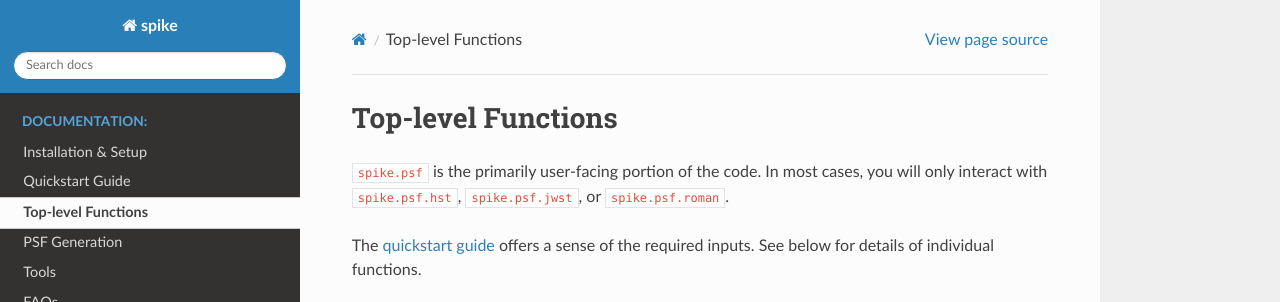
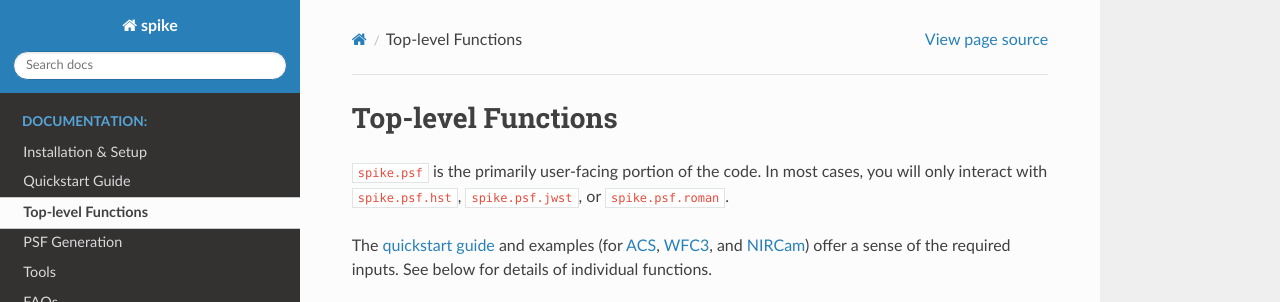
Before and after one commit to avapolzin/spike, a Sphinx documentation site: the page built from docs/psf.rst, in a window 1280 px wide, cut to the strip 0-302 px from the top of the page. Built offline with Sphinx 7.4.7 and the Read the Docs theme 3.1.0, drawn with Linux system fonts in a browser that asks for light colours; pages that are not in the unit, such as notebooks, are missing from menus.

Commit message:
actual last bit of clarification in docs - adding links to examples in top-level funcs

```diff
--- a/docs/citation.rst
+++ b/docs/citation.rst
@@ -12,7 +12,7 @@ If you use this package or the scripts in this repository in a publication, plea
 * if you use ``spike`` with Roman data: ``romancal`` (`Roman calibration pipeline developers 2024 <https://github.com/spacetelescope/romancal>`_)
 * if you use ``TinyTim`` model PSFs: ``TinyTim`` (`Krist et al. 2011 <https://ui.adsabs.harvard.edu/abs/2011SPIE.8127E..0JK/abstract>`_)
 * if you use ``TinyTim`` model PSFs with the Gillis et al. modification: ``TinyTim`` (`Krist et al. 2011 <https://ui.adsabs.harvard.edu/abs/2011SPIE.8127E..0JK/abstract>`_) + `Gillis (2019) <https://bitbucket.org/brgillis/tinytim_psfs/src/master/>`_/`Gillis et al. (2020) <https://ui.adsabs.harvard.edu/abs/2020MNRAS.496.5017G/abstract>`_
-* if you use ``STPSF`` (formerly ``WebbPSF``) model PSFs: ``STPSF`` `Perrin et al (2025) <https://github.com/spacetelescope/stpsf>`_, ``WebbPSF`` (Perrin et al. `2012 <https://ui.adsabs.harvard.edu/abs/2012SPIE.8442E..3DP/abstract>`_; `2014 <https://ui.adsabs.harvard.edu/abs/2014SPIE.9143E..3XP/abstract>`_; `2024 <https://github.com/spacetelescope/webbpsf>`_)
+* if you use ``STPSF`` (formerly ``WebbPSF``) model PSFs: ``STPSF`` `(Perrin et al. 2025) <https://github.com/spacetelescope/stpsf>`_, ``WebbPSF`` (Perrin et al. `2012 <https://ui.adsabs.harvard.edu/abs/2012SPIE.8442E..3DP/abstract>`_; `2014 <https://ui.adsabs.harvard.edu/abs/2014SPIE.9143E..3XP/abstract>`_; `2024 <https://github.com/spacetelescope/webbpsf>`_)
 * if you use ``PSFEx`` to generate empirical PSFs: ``PSFEx`` (Bertin `2011 <https://ui.adsabs.harvard.edu/abs/2011ASPC..442..435B/abstract>`_; `2013 <https://ui.adsabs.harvard.edu/abs/2013ascl.soft01001B/abstract>`_) and ``SExtractor`` (`Bertin & Arnauts 1996 <https://ui.adsabs.harvard.edu/abs/1996A%26AS..117..393B/abstract>`_)
 * if you use ePSFs: ``photutils`` (`Bradley et al. 2024 <https://zenodo.org/records/13989456>`_) and `Anderson & King (2000) <https://ui.adsabs.harvard.edu/abs/2000PASP..112.1360A/abstract>`_/`Anderson (2016) <https://ui.adsabs.harvard.edu/abs/2016wfc..rept...12A/abstract>`_
 * if you use STDPSFs: ``photutils`` (`Bradley et al. 2024 <https://zenodo.org/records/13989456>`_) and `Anderson (2016) <https://ui.adsabs.harvard.edu/abs/2016wfc..rept...12A/abstract>`_ + the relevant instrument paper -- MIRI (`Libralato et al. 2024 <https://ui.adsabs.harvard.edu/abs/2024PASP..136c4502L/abstract>`_); NIRISS (`Libralato et al. 2023 <https://ui.adsabs.harvard.edu/abs/2023ApJ...950..101L/abstract>`_)
--- a/docs/psf.rst
+++ b/docs/psf.rst
@@ -5,7 +5,7 @@ Top-level Functions
 
 ``spike.psf`` is the primarily user-facing portion of the code. In most cases, you will only interact with ``spike.psf.hst``, ``spike.psf.jwst``, or ``spike.psf.roman``.
 
-The `quickstart guide <https://spike-psf.readthedocs.io/en/latest/quickstart.html>`_ offers a sense of the required inputs. See below for details of individual functions.
+The `quickstart guide <https://spike-psf.readthedocs.io/en/latest/quickstart.html>`_ and examples (for `ACS <https://spike-psf.readthedocs.io/en/latest/acs_example.html>`_, `WFC3 <https://spike-psf.readthedocs.io/en/latest/wfc3_example.html>`_, and `NIRCam <https://spike-psf.readthedocs.io/en/latest/nircam_example.html>`_) offer a sense of the required inputs. See below for details of individual functions.
 
 .. automodule:: spike.psf
 	:imported-members:
```
Also changed, not shown: 2 other files.
